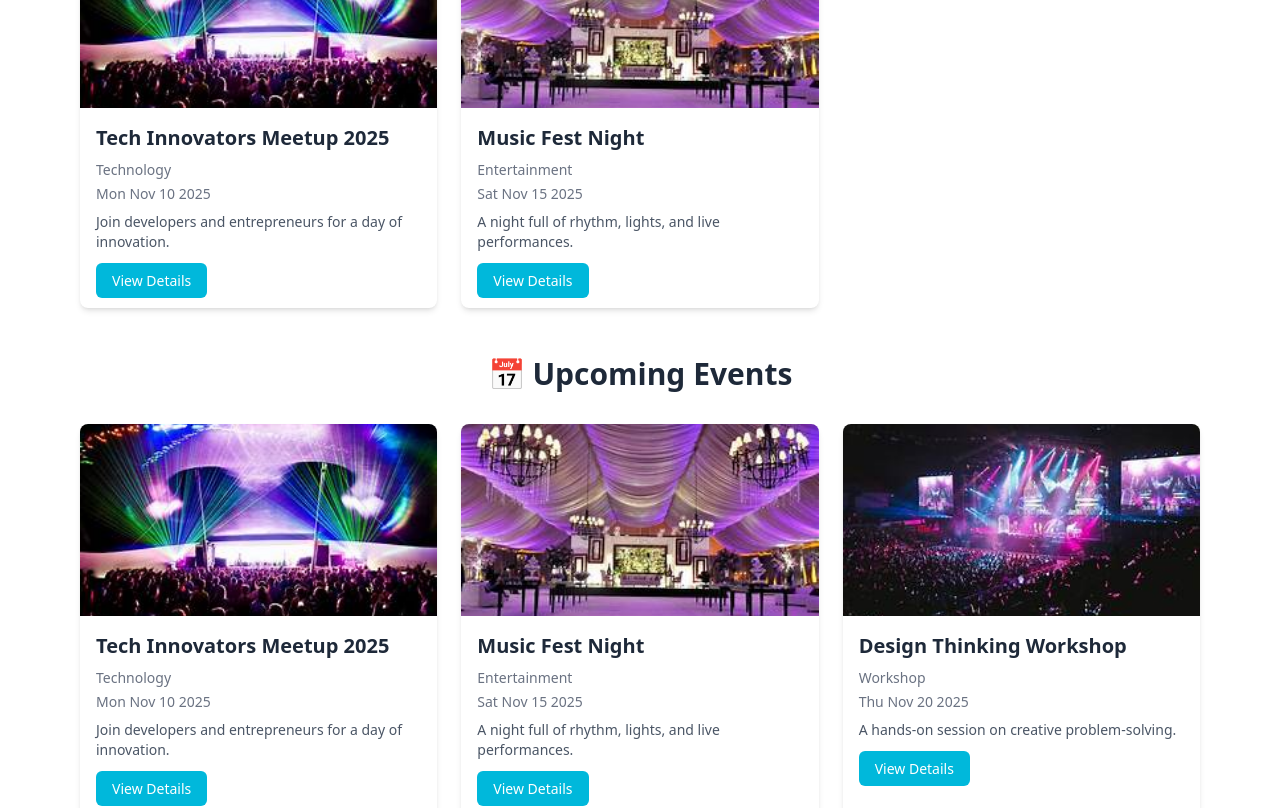
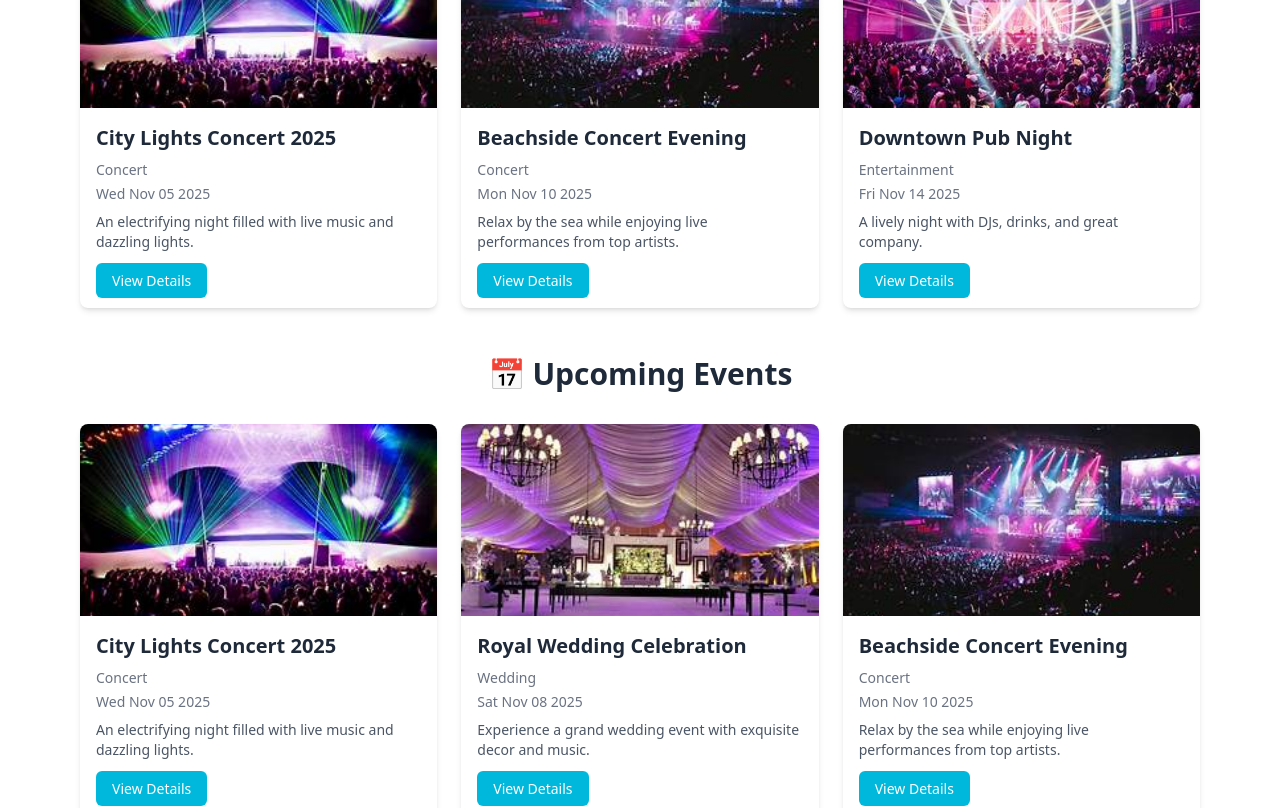
Before and after one commit to Nitesh47kumars/EventSphere, a React (Vite) app: page / in a window 1280 px wide. Shown: the part 880-1688 px from the top of the page. Built offline with nearby package versions, Linux system fonts and the light colour scheme.

Commit message:
Add More MockEvents & Limit the Rendered Events on Homepage

```diff
--- a/src/Components/Hightlights/HighlightEvents.jsx
+++ b/src/Components/Hightlights/HighlightEvents.jsx
@@ -1,4 +1,3 @@
-// src/components/Highlights/HighlightEvents.jsx
 import React from "react";
 import eventsData from "./mockEvents.json";
 import EventCard from "./EventCard";
@@ -10,6 +9,9 @@ const HighlightEvents = () => {
     (event) => new Date(event.date) > today
   );
 
+  const limitedFeatured = featuredEvents.slice(0, 3); // show top 3 featured
+  const limitedUpcoming = upcomingEvents.slice(0, 3); // show top 3 upcoming
+
   return (
     <section className="max-w-6xl mx-auto py-16 px-4">
       {/* Featured Events */}
@@ -18,7 +20,7 @@ const HighlightEvents = () => {
           🌟 Featured Events
         </h2>
         <div className="grid md:grid-cols-3 gap-6">
-          {featuredEvents.map((event) => (
+          {limitedFeatured.map((event) => (
             <EventCard key={event.id} event={event} />
           ))}
         </div>
@@ -30,7 +32,7 @@ const HighlightEvents = () => {
           📅 Upcoming Events
         </h2>
         <div className="grid md:grid-cols-3 gap-6">
-          {upcomingEvents.map((event) => (
+          {limitedUpcoming.map((event) => (
             <EventCard key={event.id} event={event} />
           ))}
         </div>
--- a/src/Components/Hightlights/MockEvents.json
+++ b/src/Components/Hightlights/MockEvents.json
@@ -1,38 +1,137 @@
 [
   {
     "id": 1,
-    "title": "Tech Innovators Meetup 2025",
-    "date": "2025-11-10",
-    "category": "Technology",
+    "title": "City Lights Concert 2025",
+    "date": "2025-11-05",
+    "category": "Concert",
     "image": "/Events/Event1.jpg",
-    "description": "Join developers and entrepreneurs for a day of innovation.",
+    "description": "An electrifying night filled with live music and dazzling lights.",
     "featured": true
   },
   {
     "id": 2,
-    "title": "Music Fest Night",
-    "date": "2025-11-15",
-    "category": "Entertainment",
+    "title": "Royal Wedding Celebration",
+    "date": "2025-11-08",
+    "category": "Wedding",
     "image": "/Events/Event2.jpg",
-    "description": "A night full of rhythm, lights, and live performances.",
+    "description": "Experience a grand wedding event with exquisite decor and music.",
+    "featured": false
+  },
+  {
+    "id": 3,
+    "title": "Beachside Concert Evening",
+    "date": "2025-11-10",
+    "category": "Concert",
+    "image": "/Events/Event3.jpg",
+    "description": "Relax by the sea while enjoying live performances from top artists.",
     "featured": true
   },
   {
-    "id": 3,
-    "title": "Design Thinking Workshop",
-    "date": "2025-11-20",
-    "category": "Workshop",
-    "image": "/Events/Event3.jpg",
-    "description": "A hands-on session on creative problem-solving.",
+    "id": 4,
+    "title": "Mountain Horse Riding Event",
+    "date": "2025-11-12",
+    "category": "Outdoor",
+    "image": "/Events/Event4.jpg",
+    "description": "Join professional riders for a scenic mountain trail adventure.",
     "featured": false
   },
   {
-    "id": 4,
-    "title": "Startup Expo 2025",
-    "date": "2025-12-01",
-    "category": "Business",
-    "image": "/Events/Event4.jpg",
-    "description": "Where startups meet investors and innovators.",
+    "id": 5,
+    "title": "Downtown Pub Night",
+    "date": "2025-11-14",
+    "category": "Entertainment",
+    "image": "/Events/Event5.jpg",
+    "description": "A lively night with DJs, drinks, and great company.",
+    "featured": true
+  },
+  {
+    "id": 6,
+    "title": "Sunset Wedding Ceremony",
+    "date": "2025-11-16",
+    "category": "Wedding",
+    "image": "/Events/Event6.jpg",
+    "description": "A beautiful evening wedding with golden hour photography.",
+    "featured": false
+  },
+  {
+    "id": 7,
+    "title": "Business Growth Seminar",
+    "date": "2025-11-18",
+    "category": "Seminar",
+    "image": "/Events/Event7.jpg",
+    "description": "Learn strategies from top entrepreneurs to scale your business.",
+    "featured": true
+  },
+  {
+    "id": 8,
+    "title": "Open Air Concert 2025",
+    "date": "2025-11-20",
+    "category": "Concert",
+    "image": "/Events/Event8.jpg",
+    "description": "Enjoy outdoor performances with bands and local artists.",
+    "featured": false
+  },
+  {
+    "id": 9,
+    "title": "Elegant Wedding Party",
+    "date": "2025-11-22",
+    "category": "Wedding",
+    "image": "/Events/Event9.jpg",
+    "description": "Celebrate love and togetherness in a classy wedding event.",
+    "featured": false
+  },
+  {
+    "id": 10,
+    "title": "Tech Innovation Seminar",
+    "date": "2025-11-24",
+    "category": "Seminar",
+    "image": "/Events/Event10.jpg",
+    "description": "A tech-driven seminar focusing on AI and digital transformation.",
+    "featured": true
+  },
+  {
+    "id": 11,
+    "title": "Spring Festival Celebration",
+    "date": "2025-11-26",
+    "category": "Festival",
+    "image": "/Events/Event11.jpg",
+    "description": "Colorful festivities, music, and food to celebrate spring vibes.",
+    "featured": false
+  },
+  {
+    "id": 12,
+    "title": "National Gaming Championship",
+    "date": "2025-11-28",
+    "category": "Gaming",
+    "image": "/Events/Event12.jpg",
+    "description": "Compete with top gamers in an exciting national-level tournament.",
+    "featured": true
+  },
+  {
+    "id": 13,
+    "title": "Student Hackathon 2025",
+    "date": "2025-11-30",
+    "category": "Hackathon",
+    "image": "/Events/Event13.jpg",
+    "description": "Collaborate with developers to solve real-world tech challenges.",
+    "featured": true
+  },
+  {
+    "id": 14,
+    "title": "Code Sprint Hackathon",
+    "date": "2025-12-02",
+    "category": "Hackathon",
+    "image": "/Events/Event14.jpg",
+    "description": "24-hour coding marathon bringing together innovators and creators.",
+    "featured": false
+  },
+  {
+    "id": 15,
+    "title": "Family Picnic & Fun Day",
+    "date": "2025-12-05",
+    "category": "Outdoor",
+    "image": "/Events/Event15.jpg",
+    "description": "Enjoy games, food, and nature with your loved ones at the annual picnic.",
     "featured": false
   }
 ]
```
